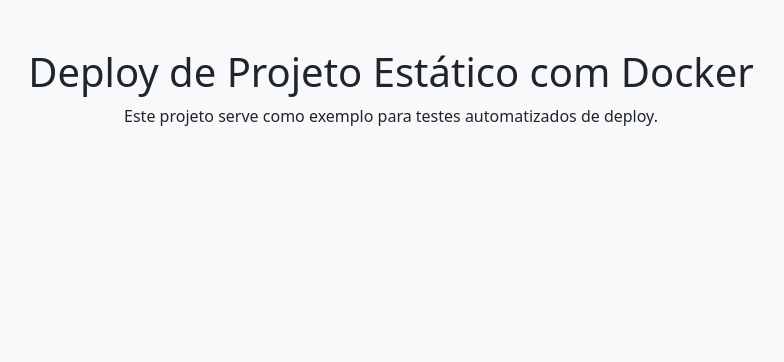
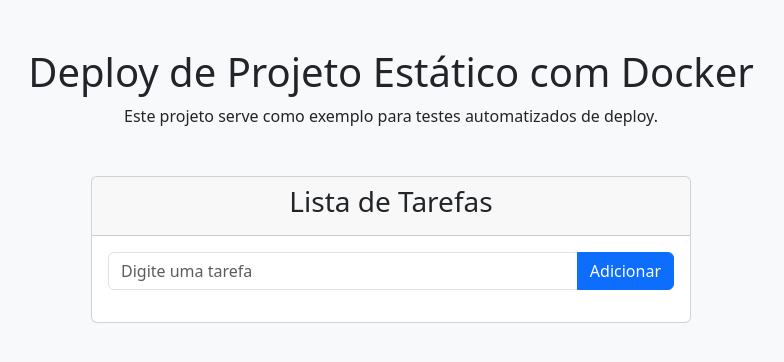
Before and after one commit to cosmeaf/html-example-site, a plain HTML site: page index.html in a window 1280 px wide. Shown: the whole page, without its empty margins (249-1033 px from the left). Drawn offline with nearby package versions, Linux system fonts and the light colour scheme.

Commit message:
Deploy Todo list

```diff
--- a/index.html
+++ b/index.html
@@ -9,6 +9,61 @@
   <div class="container py-5">
     <h1 class="text-center">Deploy de Projeto Estático com Docker</h1>
     <p class="text-center">Este projeto serve como exemplo para testes automatizados de deploy.</p>
+
+    <!-- Seção da To-Do List -->
+    <div class="card mx-auto mt-5" style="max-width: 600px;">
+      <div class="card-header">
+        <h3 class="text-center">Lista de Tarefas</h3>
+      </div>
+      <div class="card-body">
+        <!-- Formulário para adicionar tarefas -->
+        <div class="input-group mb-3">
+          <input type="text" id="taskInput" class="form-control" placeholder="Digite uma tarefa" aria-label="Digite uma tarefa">
+          <button class="btn btn-primary" type="button" onclick="addTask()">Adicionar</button>
+        </div>
+        <!-- Lista de tarefas -->
+        <ul id="taskList" class="list-group"></ul>
+      </div>
+    </div>
   </div>
+
+  <!-- JavaScript para gerenciar a lista de tarefas -->
+  <script>
+    function addTask() {
+      const taskInput = document.getElementById('taskInput');
+      const taskText = taskInput.value.trim();
+
+      if (taskText === '') {
+        alert('Por favor, digite uma tarefa!');
+        return;
+      }
+
+      const taskList = document.getElementById('taskList');
+      const li = document.createElement('li');
+      li.className = 'list-group-item d-flex justify-content-between align-items-center';
+
+      const taskSpan = document.createElement('span');
+      taskSpan.textContent = taskText;
+      li.appendChild(taskSpan);
+
+      const deleteButton = document.createElement('button');
+      deleteButton.className = 'btn btn-danger btn-sm';
+      deleteButton.textContent = 'Remover';
+      deleteButton.onclick = function() {
+        taskList.removeChild(li);
+      };
+      li.appendChild(deleteButton);
+
+      taskList.appendChild(li);
+      taskInput.value = ''; // Limpa o campo de entrada
+    }
+
+    // Permite adicionar tarefa ao pressionar Enter
+    document.getElementById('taskInput').addEventListener('keypress', function(event) {
+      if (event.key === 'Enter') {
+        addTask();
+      }
+    });
+  </script>
 </body>
 </html>
```
